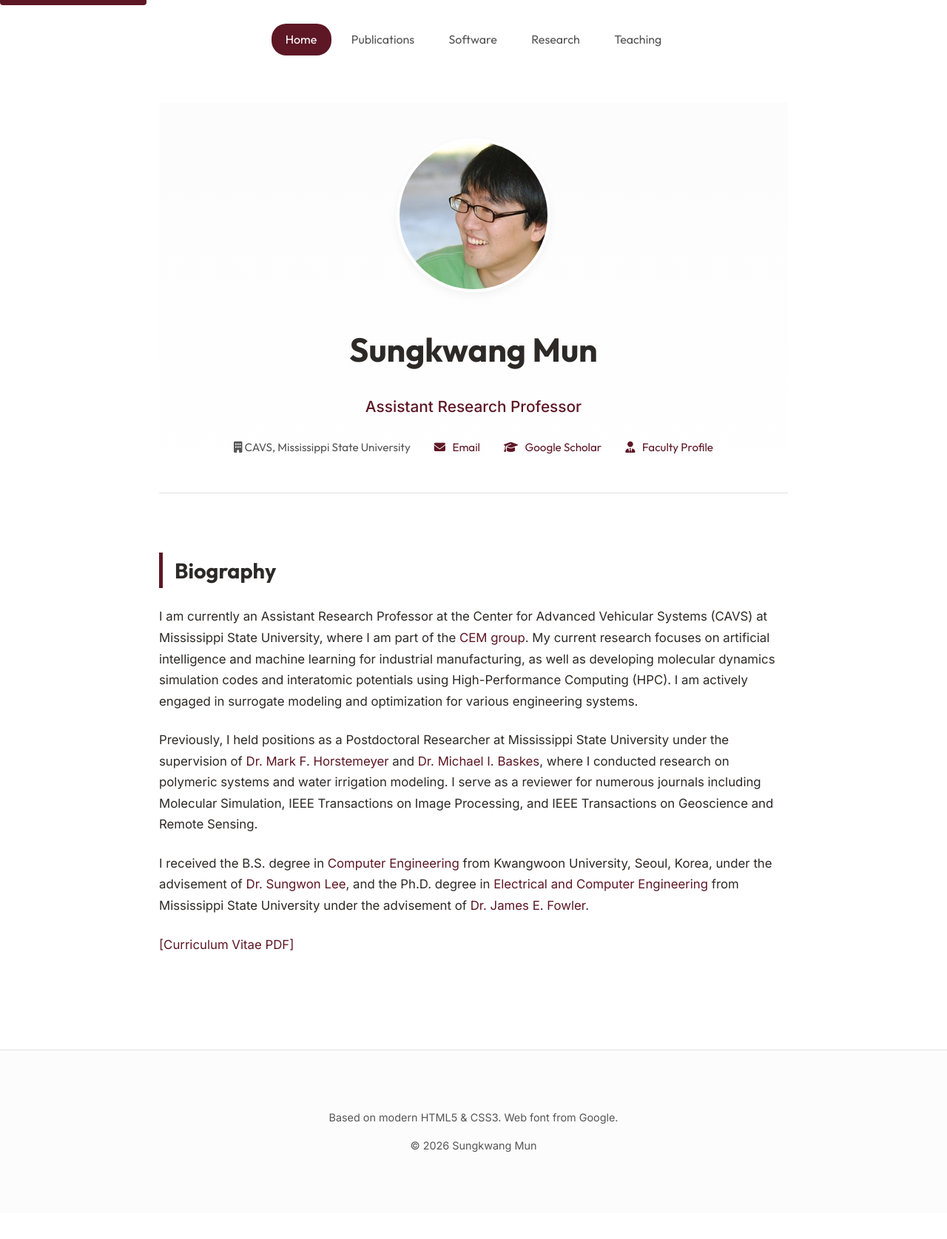
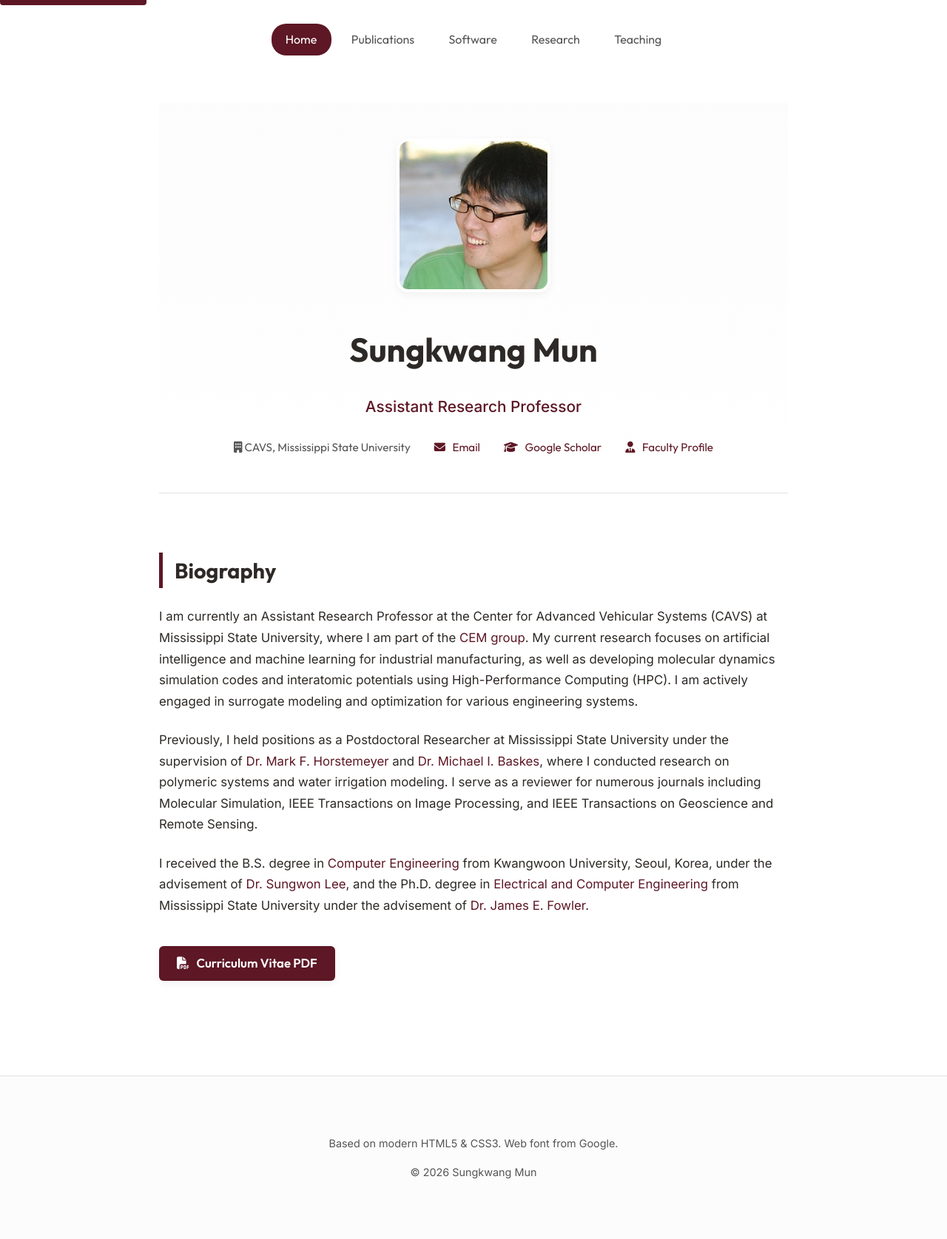
Before and after one commit to sungkwang/sungkwang.github.io, a Jekyll site: the page built from index.html, in a window 1280 px wide. Shown: the whole page at 74% size. Built offline with Jekyll 4.4.1, drawn with Linux system fonts in a browser that asks for light colours; before the commit the page ends 1640 px from its top, so only the background shows below that.

Commit message:
Change photo style

```diff
--- a/css/style.css
+++ b/css/style.css
@@ -95,7 +95,7 @@ a:hover {
 .profile-img {
     width: 200px;
     height: 200px;
-    border-radius: 50%;
+    border-radius: 16px;
     object-fit: cover;
     margin-bottom: 2rem;
     border: 4px solid white;
@@ -225,3 +225,23 @@ footer {
     font-size: 0.9rem;
     color: var(--text-muted);
 }
+
+.cv-link {
+    display: inline-flex;
+    align-items: center;
+    gap: 0.6rem;
+    padding: 0.6rem 1.5rem;
+    background: var(--accent);
+    color: white !important;
+    border-radius: 6px;
+    font-family: var(--font-sans);
+    font-weight: 600;
+    margin-top: 1rem;
+    box-shadow: var(--shadow);
+}
+
+.cv-link:hover {
+    background: var(--secondary);
+    transform: translateY(-2px);
+    text-decoration: none;
+}
--- a/index.html
+++ b/index.html
@@ -22,7 +22,7 @@ title: Home
                 <p>Previously, I held positions as a Postdoctoral Researcher at Mississippi State University under the supervision of <a href="https://www.liberty.edu/engineering/faculty/mark-horstemeyer/" target="_blank">Dr. Mark F. Horstemeyer</a> and <a href="https://engineering.unt.edu/people/michael-i-baskes.html" target="_blank">Dr. Michael I. Baskes</a>, where I conducted research on polymeric systems and water irrigation modeling. I serve as a reviewer for numerous journals including Molecular Simulation, IEEE Transactions on Image Processing, and IEEE Transactions on Geoscience and Remote Sensing.</p>
                 <p>I received the B.S. degree in <a href="https://www.kw.ac.kr/ko/univ/electronic04_2.jsp#" target="_blank">Computer Engineering</a> from Kwangwoon University, Seoul, Korea, under the advisement of <a href="https://sites.google.com/view/media-processor-lab/" target="_blank">Dr. Sungwon Lee</a>, and the Ph.D. degree in <a href="http://www.ece.msstate.edu/" target="_blank">Electrical and Computer Engineering</a> from Mississippi State University under the advisement of <a href="http://jamesfowler.net/" target="_blank">Dr. James E. Fowler</a>.</p>
                 <p>
-                    <a href="data/cv_mun.pdf" target="_blank">[Curriculum Vitae PDF]</a>
+                    <a href="data/cv_mun.pdf" target="_blank" class="cv-link"><i class="fa-solid fa-file-pdf"></i> Curriculum Vitae PDF</a>
                 </p>
             </div>
         </section>
```
Also changed, not shown: publications.html (+5 -5 lines), software.html (+4 -4 lines).
